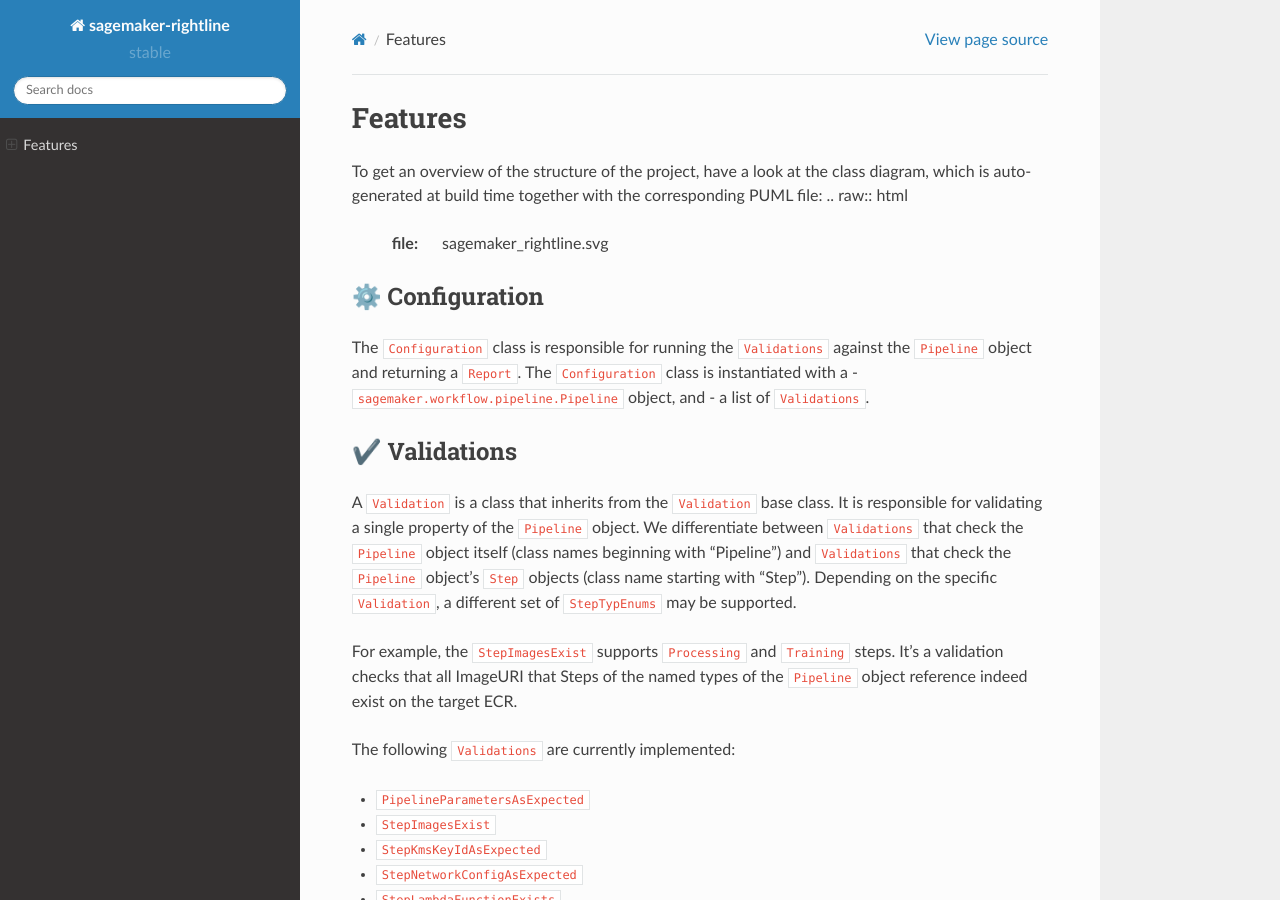
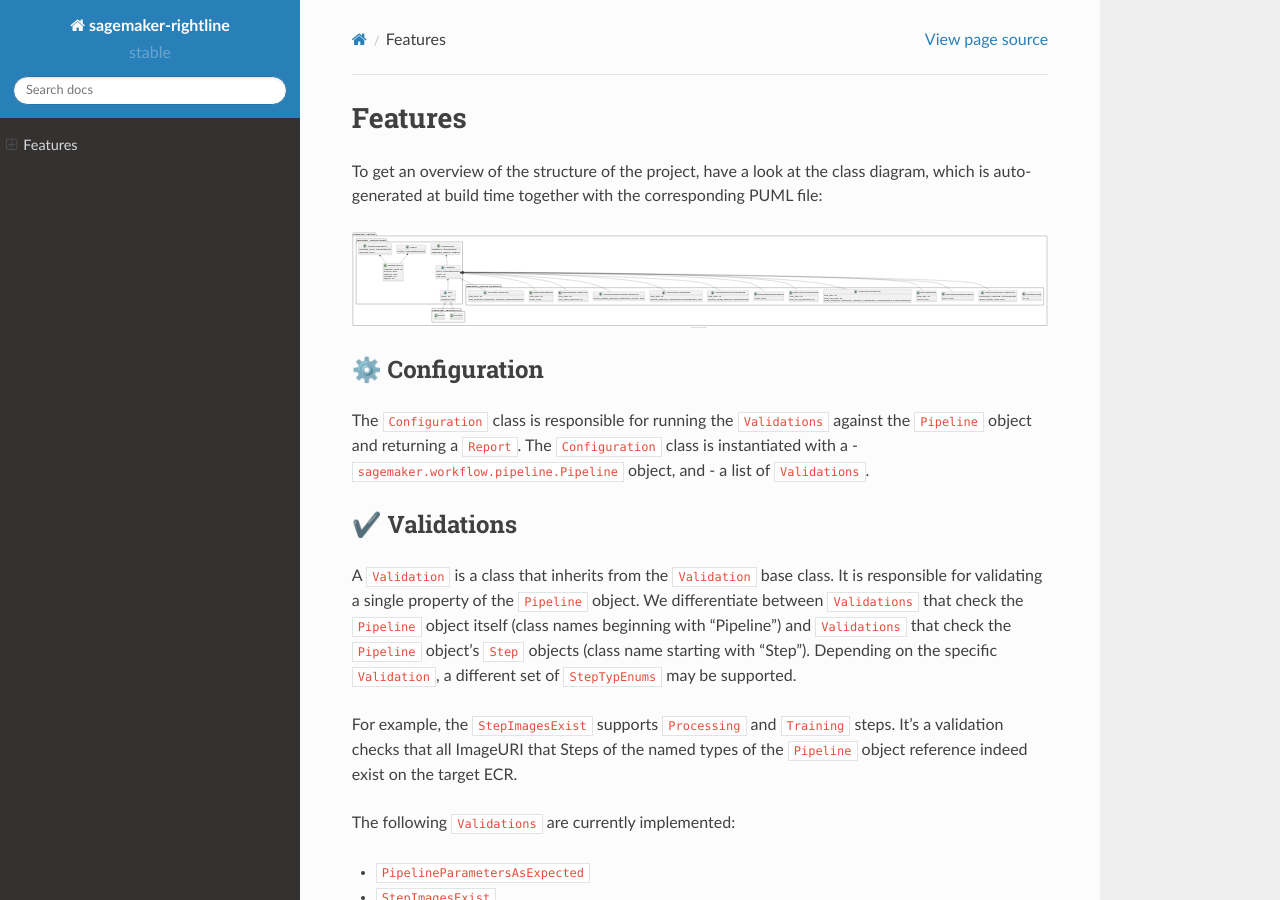
Before and after one commit to stiebels/sagemaker-rightline, a Sphinx documentation site: the page built from docs/features.rst, in a window 1280 px wide and 900 px high. Built offline with Sphinx 7.4.7 and the Read the Docs theme 2.0.0, drawn with Linux system fonts in a browser that asks for light colours.

Commit message:
fix image

```diff
--- a/docs/features.rst
+++ b/docs/features.rst
@@ -5,8 +5,9 @@ Features
  :maxdepth: 2
 
 To get an overview of the structure of the project, have a look at the class diagram, which is auto-generated at build time together with the corresponding PUML file:
-.. raw:: html
-    :file: sagemaker_rightline.svg
+
+.. image:: sagemaker_rightline.svg
+   :target: _images/myfile.svg
 
 ⚙️ Configuration
 ----------------
```
